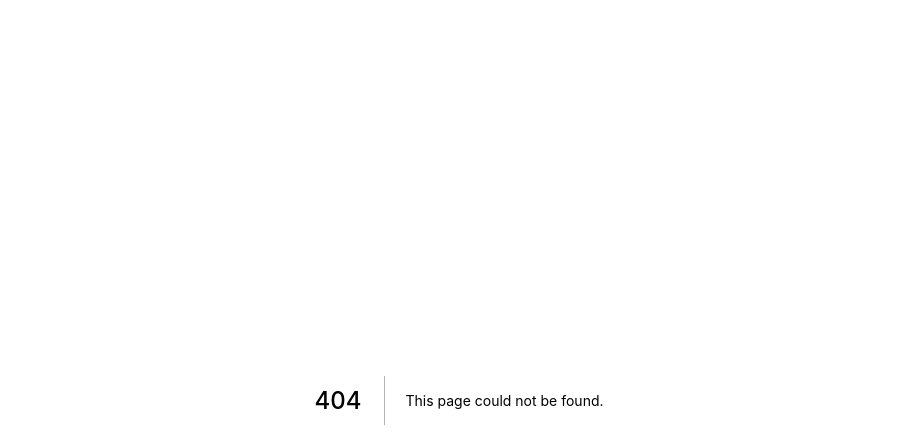
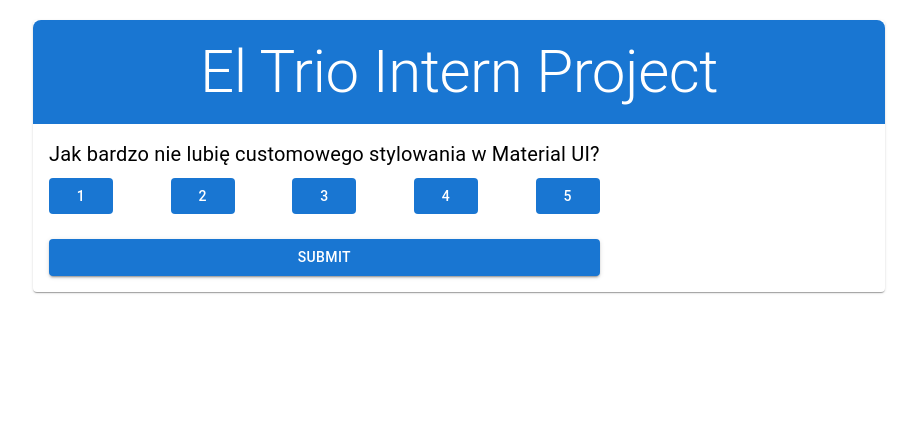
Before and after one commit to ireshka/mail-sender, a Next.js app: page /survey in a window 1280 px wide. Before the commit this address had no page. Shown: the top 448 px of the page, without its empty margins (181-1098 px from the left). Built offline with nearby package versions, Linux system fonts and the light colour scheme.

Commit message:
feat: base form elements working with form library

```diff
--- a/data/endpoints.ts
+++ b/data/endpoints.ts
@@ -2,4 +2,5 @@ export const endpoints = {
   SEND: `${process.env.NEXT_PUBLIC_BASE_URL}/api/mail`,
   RATING: `${process.env.NEXT_PUBLIC_BASE_URL}/api/rating`,
   THANKS_PAGE: `${process.env.NEXT_PUBLIC_BASE_URL}/thanks`,
+  SURVEY_PAGE: `${process.env.NEXT_PUBLIC_BASE_URL}/survey`,
 };
--- a/package.json
+++ b/package.json
@@ -13,6 +13,7 @@
   "dependencies": {
     "@emotion/react": "^11.8.2",
     "@emotion/styled": "^11.8.1",
+    "@hookform/resolvers": "^2.8.8",
     "@mui/icons-material": "^5.5.1",
     "@mui/material": "^5.5.3",
     "@sendgrid/mail": "^7.6.2",
@@ -30,6 +31,7 @@
     "nodemailer-sendgrid": "^1.0.3",
     "react": "17.0.2",
     "react-dom": "17.0.2",
+    "react-hook-form": "^7.29.0",
     "ts-jest": "^27.1.4",
     "yup": "^0.32.11"
   },
--- a/pages/_app.tsx
+++ b/pages/_app.tsx
@@ -1,8 +1,14 @@
-import '../styles/globals.css'
-import type { AppProps } from 'next/app'
+import { CssBaseline, ThemeProvider } from "@mui/material";
+import "../styles/globals.css";
+import type { AppProps } from "next/app";
+import { theme } from '../theme/defaultTheme'
 
 function MyApp({ Component, pageProps }: AppProps) {
-  return <Component {...pageProps} />
+  return (
+    <ThemeProvider theme={theme}>
+      <Component {...pageProps} />
+    </ThemeProvider>
+  );
 }
 
-export default MyApp
+export default MyApp;
--- /dev/null
+++ b/pages/survey.tsx
@@ -0,0 +1,190 @@
+import * as React from "react";
+import {
+  Box,
+  Container,
+  Paper,
+  Typography,
+  Button,
+  FormControl,
+  FormLabel,
+  Radio,
+  RadioProps,
+  RadioGroup,
+} from "@mui/material";
+import { useForm, Controller } from "react-hook-form";
+import { styled } from "@mui/system";
+
+const CustomRadioIcon = styled(Button)(({ theme }) => ({
+  color: "white",
+  ".Mui-focusVisible &": {
+    outline: `2px auto ${theme.palette.primary.dark}`,
+    outlineOffset: 2,
+  },
+  "input:hover ~ &": {
+    backgroundColor: theme.palette.primary.dark,
+    outline: `2px auto ${theme.palette.primary.dark}`,
+    outlineOffset: 3,
+  },
+  "input:disabled ~ &": {
+    background: theme.palette.grey[900],
+  },
+}));
+
+const CustomRadioIconChecked = styled(CustomRadioIcon)({
+  backgroundColor: "navy",
+  "input:hover ~ &": {
+    backgroundColor: "navy",
+  },
+});
+
+interface CustomRadioProps extends RadioProps {
+  text: string;
+}
+
+const CustomRadio = (props: CustomRadioProps) => {
+  const { text, ...other } = props;
+  return (
+    <Radio
+      sx={{
+        "&:hover": {
+          bgcolor: "transparent",
+        },
+        "&:first-of-type": {
+          paddingLeft: 0,
+        },
+        "&:last-of-type": {
+          paddingRight: 0,
+        },
+      }}
+      disableRipple
+      color="default"
+      checkedIcon={<CustomRadioIconChecked>{text}</CustomRadioIconChecked>}
+      icon={
+        <CustomRadioIcon variant="contained" disableElevation>
+          {text}
+        </CustomRadioIcon>
+      }
+      {...other}
+    />
+  );
+};
+
+export const CustomFormLabel = styled(FormLabel)(({ theme }) => ({
+  fontSize: "20px",
+  color: theme.palette.common.black,
+}));
+
+const QuestionWrapper = styled(Box)(({ theme }) => ({
+  marginBottom: theme.spacing(2),
+}));
+
+
+const WrapperBox = styled(Box)`
+  padding: 16px;
+`;
+
+type FormValues = Record<string, string>;
+
+const Survey = () => {
+  const { handleSubmit, control, reset, formState } = useForm({
+    defaultValues: {
+      question1: "",
+    },
+    mode: "onChange",
+  });
+  const onSubmit = (data: FormValues) => console.log(data);
+
+  return (
+    <Container maxWidth="md">
+      <Paper
+        sx={{
+          padding: "0",
+          marginTop: "20px",
+        }}
+      >
+        <Box
+          sx={{
+            backgroundColor: "#1976d2",
+            borderTopLeftRadius: "8px",
+            borderTopRightRadius: "8px",
+          }}
+        >
+          <WrapperBox>
+            <Typography
+              variant="h2"
+              component="h1"
+              color="common.white"
+              align="center"
+            >
+              El Trio Intern Project
+            </Typography>
+          </WrapperBox>
+        </Box>
+
+        <WrapperBox>
+          <FormControl component="form" onSubmit={handleSubmit(onSubmit)}>
+            <QuestionWrapper>
+              <CustomFormLabel id="question-1">
+                Jak bardzo nie lubię customowego stylowania w Material UI?
+              </CustomFormLabel>
+              <Controller
+                name="question1"
+                control={control}
+                rules={{ required: true }}
+                render={({ field }) => (
+                  <RadioGroup
+                    aria-labelledby="question-1"
+                    name="radioButtonGroup"
+                    onChange={field.onChange}
+                    sx={{
+                      display: "flex",
+                      flexDirection: "row",
+                      justifyContent: "space-between",
+                      padding: 0,
+                    }}
+                  >
+                    <CustomRadio
+                      text="1"
+                      value="1"
+                      name="question1"
+                      inputProps={{ "aria-label": "1" }}
+                    />
+                    <CustomRadio
+                      text="2"
+                      value="2"
+                      name="question1"
+                      inputProps={{ "aria-label": "2" }}
+                    />
+                    <CustomRadio
+                      text="3"
+                      value="3"
+                      name="question1"
+                      inputProps={{ "aria-label": "3" }}
+                    />
+                    <CustomRadio
+                      text="4"
+                      value="4"
+                      name="question1"
+                      inputProps={{ "aria-label": "4" }}
+                    />
+                    <CustomRadio
+                      text="5"
+                      value="5"
+                      name="question1"
+                      inputProps={{ "aria-label": "5" }}
+                    />
+                  </RadioGroup>
+                )}
+              />
+            </QuestionWrapper>
+            <Button variant="contained" type="submit">
+              Submit
+            </Button>
+          </FormControl>
+        </WrapperBox>
+      </Paper>
+    </Container>
+  );
+};
+
+export default Survey;
--- /dev/null
+++ b/theme/defaultTheme.ts
@@ -0,0 +1,13 @@
+import { createTheme } from "@mui/material";
+
+const theme = createTheme({
+  typography: {
+    h1: {
+      fontFamily: "'Montserrat', sans-serif",
+      fontWeight: 700,
+      fontSize: "2rem",
+    },
+  },
+});
+
+export { theme };
```
Also changed, not shown: pages/thanks.tsx (+11 -1 lines), 1 other file (tests, documents, lock files or other folders).
